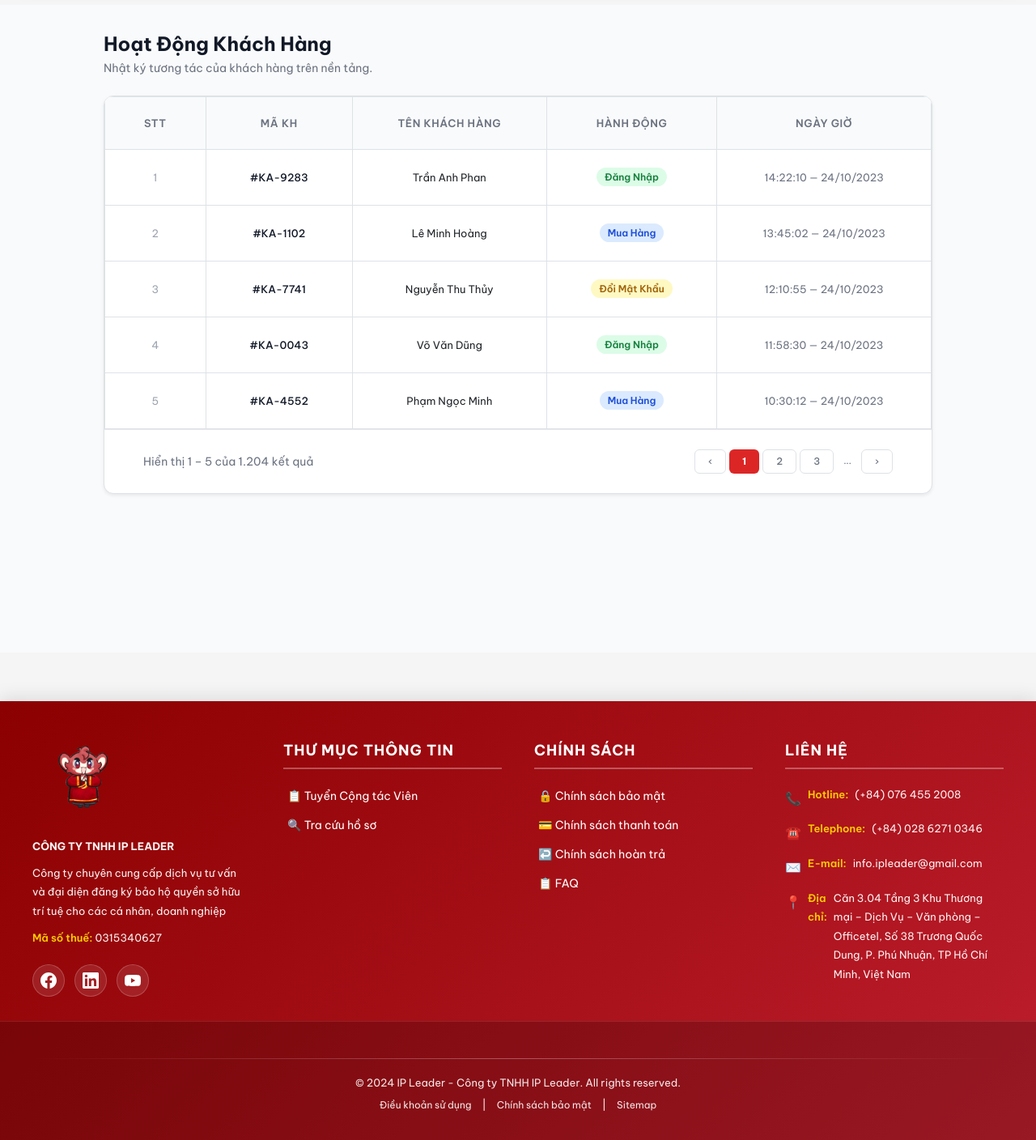
After one commit to HoangSama213/ipshield2, a Django app: page /dashboard/ in a window 1280 px wide. The commit adds this page. Shown: the part 797-2205 px from the top of the page at 81% size. Run offline with Django 5.2, Linux system fonts and the light colour scheme; data comes from the database, SQL or seed files in the repository; both versions use the stored data as it was after the commit; some libraries are stand-ins or nearby versions.

Commit message:
tao trang dashboard xem hanh dong khach hang

```diff
--- a/ipshieldapp/urls.py
+++ b/ipshieldapp/urls.py
@@ -69,6 +69,8 @@ path('contract/<int:contract_id>/edit-installments/', views.edit_installment_amo
 
     #ho so
     path('profile/', views.profile_view, name='profile'),
+    #dashboard
+    path('dashboard/', views.dashboard, name='dashboard'),
 
 # 🆕 PORTAL KHÁCH HÀNG
 path('portal/profile/', views.portal_customer_profile, name='portal_customer_profile'),
--- a/ipshieldapp/views.py
+++ b/ipshieldapp/views.py
@@ -1217,3 +1217,8 @@ IPShield
         return redirect('portal_customer_profile')
 
     return render(request, 'portal/customer_profile.html', {'customer': customer})
+
+
+
+def dashboard(request):
+    return render(request, 'dashboard.html')
--- a/templates/base.html
+++ b/templates/base.html
@@ -82,6 +82,8 @@
     <a href="{% url 'contract_business_search' %}" class="nav-tab">Ðăng ký kinh doanh</a>
     <a href="{% url 'contract_investment_search' %}" class="nav-tab">Ðăng ký đầu tư</a>
     <a href="{% url 'contract_other_service_search' %}" class="nav-tab">Dịch vụ khác</a>
+    <a href="{% url 'dashboard' %}" class="nav-tab">Bảng điều khiển</a>
+
   </div>
 {% endif %}
 
--- /dev/null
+++ b/templates/dashboard.html
@@ -0,0 +1,87 @@
+{% extends 'base.html' %}
+{% block body_block %}
+<link href="https://fonts.googleapis.com/css2?family=Be+Vietnam+Pro:wght@300;400;500;600;700&display=swap" rel="stylesheet"/>
+<script src="https://cdn.tailwindcss.com"></script>
+<style>
+  body { font-family: 'Be Vietnam Pro', sans-serif; }
+  .badge-login    { background:#dcfce7; color:#15803d; }
+  .badge-buy      { background:#dbeafe; color:#1d4ed8; }
+  .badge-password { background:#fef9c3; color:#a16207; }
+  .badge-danger   { background:#fee2e2; color:#b91c1c; }
+</style>
+
+<main class="min-h-screen p-8 bg-gray-50">
+  <div class="max-w-5xl mx-auto">
+
+    <div class="mb-6">
+      <h1 class="text-2xl font-bold text-gray-900">Hoạt Động Khách Hàng</h1>
+      <p class="text-sm text-gray-500 mt-1">Nhật ký tương tác của khách hàng trên nền tảng.</p>
+    </div>
+
+    <div class="bg-white rounded-xl shadow-sm border border-gray-200 overflow-hidden">
+      <table class="w-full text-sm text-left">
+        <thead>
+          <tr class="border-b border-gray-200 bg-gray-50 text-xs font-semibold text-gray-500 uppercase tracking-wider">
+            <th class="px-5 py-4 w-12">STT</th>
+            <th class="px-5 py-4">Mã KH</th>
+            <th class="px-5 py-4">Tên Khách Hàng</th>
+            <th class="px-5 py-4">Hành Động</th>
+            <th class="px-5 py-4">Ngày Giờ</th>
+
+          </tr>
+        </thead>
+        <tbody class="divide-y divide-gray-100">
+          <tr class="hover:bg-gray-50 transition-colors">
+            <td class="px-5 py-4 text-gray-400">1</td>
+            <td class="px-5 py-4 font-medium text-gray-900">#KA-9283</td>
+            <td class="px-5 py-4">Trần Anh Phan</td>
+            <td class="px-5 py-4"><span class="px-2.5 py-1 rounded-full text-xs font-semibold badge-login">Đăng Nhập</span></td>
+            <td class="px-5 py-4 text-gray-500">14:22:10 — 24/10/2023</td>
+          </tr>
+          <tr class="hover:bg-gray-50 transition-colors">
+            <td class="px-5 py-4 text-gray-400">2</td>
+            <td class="px-5 py-4 font-medium text-gray-900">#KA-1102</td>
+            <td class="px-5 py-4">Lê Minh Hoàng</td>
+            <td class="px-5 py-4"><span class="px-2.5 py-1 rounded-full text-xs font-semibold badge-buy">Mua Hàng</span></td>
+            <td class="px-5 py-4 text-gray-500">13:45:02 — 24/10/2023</td>
+          </tr>
+          <tr class="hover:bg-gray-50 transition-colors">
+            <td class="px-5 py-4 text-gray-400">3</td>
+            <td class="px-5 py-4 font-medium text-gray-900">#KA-7741</td>
+            <td class="px-5 py-4">Nguyễn Thu Thủy</td>
+            <td class="px-5 py-4"><span class="px-2.5 py-1 rounded-full text-xs font-semibold badge-password">Đổi Mật Khẩu</span></td>
+            <td class="px-5 py-4 text-gray-500">12:10:55 — 24/10/2023</td>
+          </tr>
+          <tr class="hover:bg-gray-50 transition-colors">
+            <td class="px-5 py-4 text-gray-400">4</td>
+            <td class="px-5 py-4 font-medium text-gray-900">#KA-0043</td>
+            <td class="px-5 py-4">Võ Văn Dũng</td>
+            <td class="px-5 py-4"><span class="px-2.5 py-1 rounded-full text-xs font-semibold badge-login">Đăng Nhập</span></td>
+            <td class="px-5 py-4 text-gray-500">11:58:30 — 24/10/2023</td>
+          </tr>
+          <tr class="hover:bg-gray-50 transition-colors">
+            <td class="px-5 py-4 text-gray-400">5</td>
+            <td class="px-5 py-4 font-medium text-gray-900">#KA-4552</td>
+            <td class="px-5 py-4">Phạm Ngọc Minh</td>
+            <td class="px-5 py-4"><span class="px-2.5 py-1 rounded-full text-xs font-semibold badge-buy">Mua Hàng</span></td>
+            <td class="px-5 py-4 text-gray-500">10:30:12 — 24/10/2023</td>
+          </tr>
+        </tbody>
+      </table>
+
+      <div class="px-5 py-4 border-t border-gray-200 flex justify-between items-center text-sm text-gray-500">
+        <span>Hiển thị 1 – 5 của 1.204 kết quả</span>
+        <div class="flex gap-1">
+          <button class="px-3 py-1.5 rounded border border-gray-200 hover:bg-gray-100 text-xs font-medium">‹</button>
+          <button class="px-3 py-1.5 rounded bg-red-600 text-white text-xs font-bold">1</button>
+          <button class="px-3 py-1.5 rounded border border-gray-200 hover:bg-gray-100 text-xs font-medium">2</button>
+          <button class="px-3 py-1.5 rounded border border-gray-200 hover:bg-gray-100 text-xs font-medium">3</button>
+          <span class="px-2 py-1.5 text-xs">...</span>
+          <button class="px-3 py-1.5 rounded border border-gray-200 hover:bg-gray-100 text-xs font-medium">›</button>
+        </div>
+      </div>
+    </div>
+
+  </div>
+</main>
+{% endblock %}
```
Also changed, not shown: db.sqlite3.
